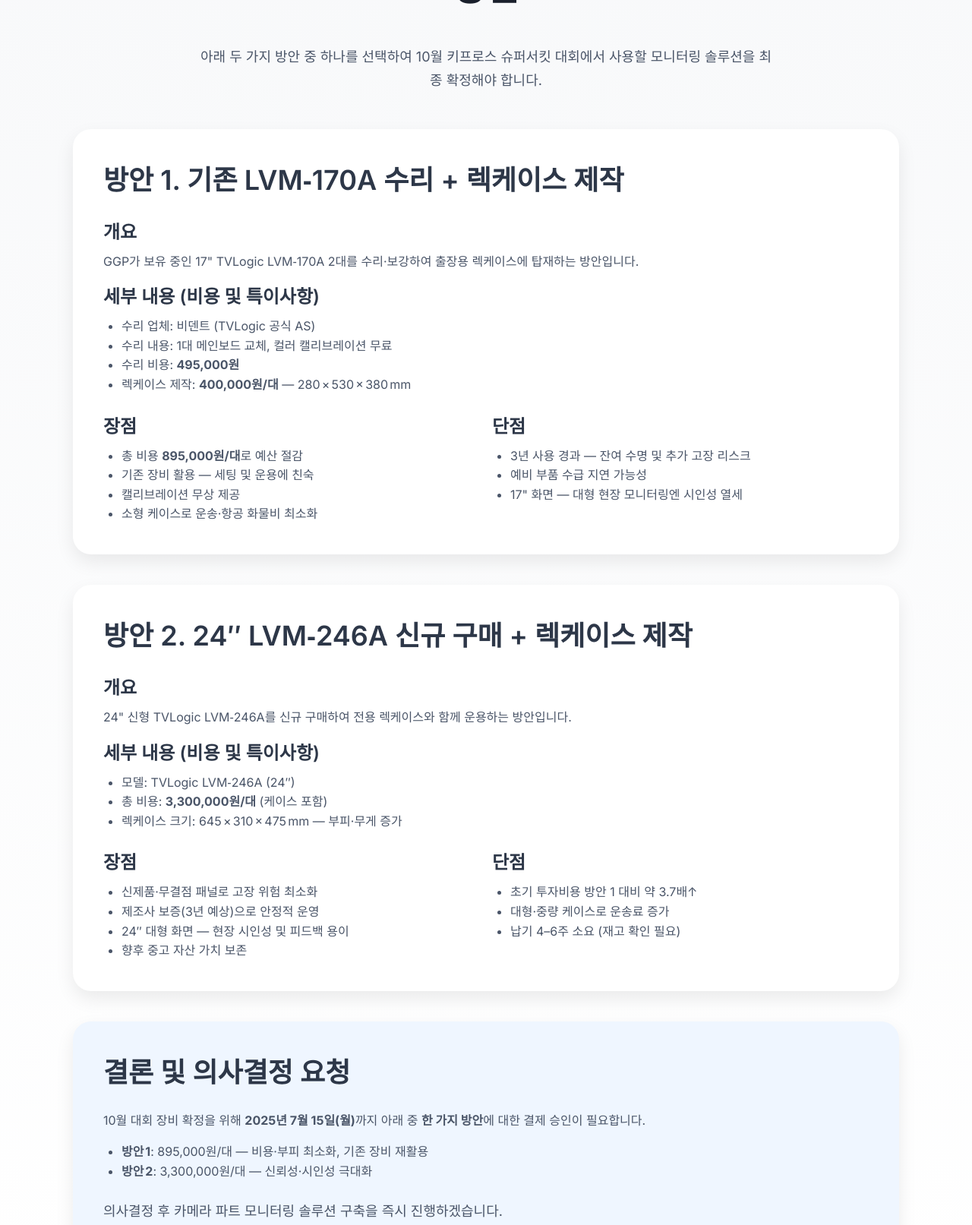
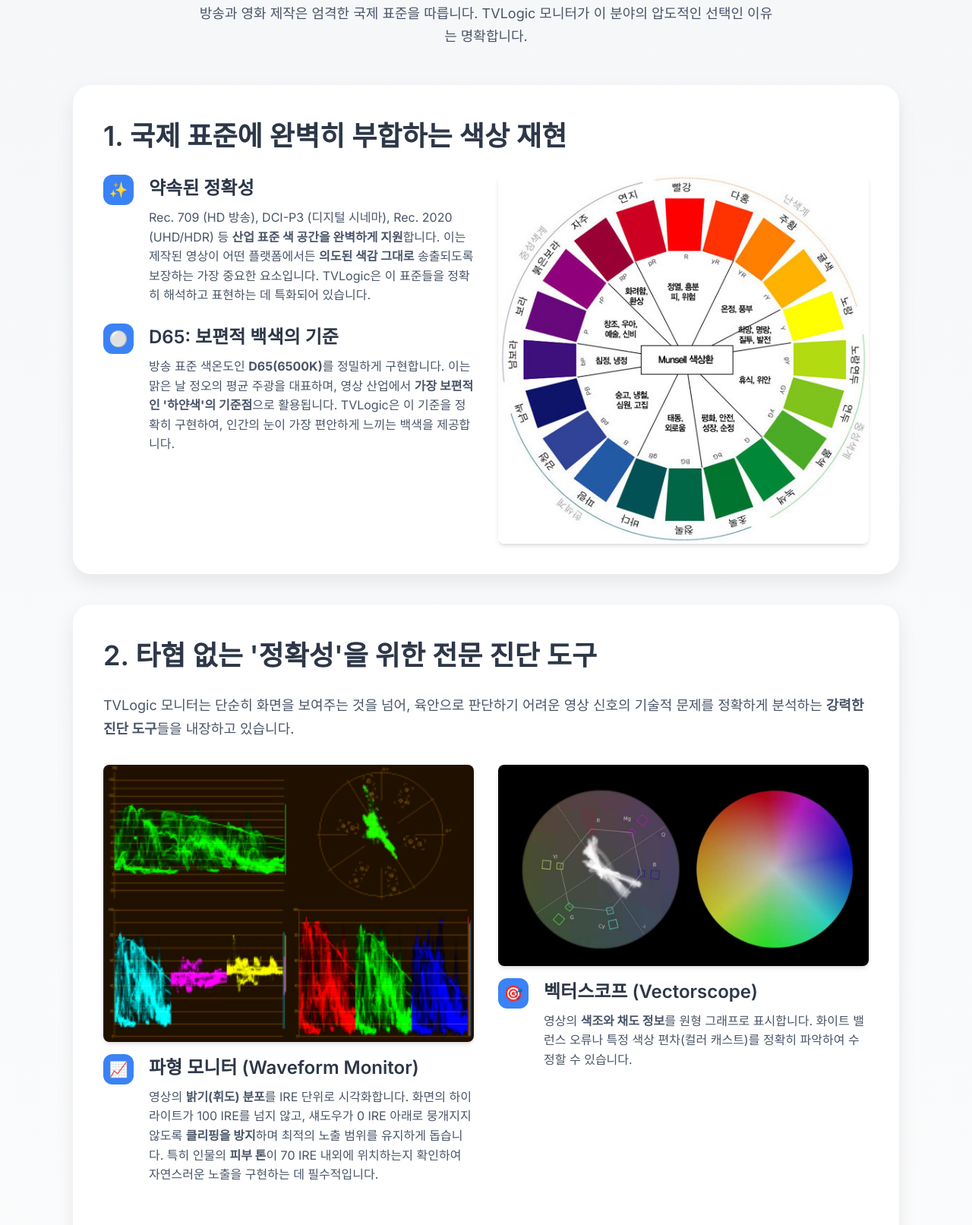
Before and after one commit to matthewkim129/TVlogic, a plain HTML site: page index.html in a window 1280 px wide. Shown: the part 2085-3698 px from the top of the page at 76% size. Drawn offline with nearby package versions, Linux system fonts and the light colour scheme.

Commit message:
index.html

```diff
--- a/index.html
+++ b/index.html
@@ -42,50 +42,110 @@
                 방송 프로덕션의 세계에서 <strong>색감의 정확성</strong>은 단순한 미학을 넘어선 핵심 가치입니다. TVLogic은 FR7, a7S3 같은 최신 카메라로 구현되는 여러분의 비전이 모든 시청자에게 왜곡 없이 전달되도록, 타협 없는 정밀함으로 무장했습니다. 애플 제품이 제공하는 '보기 좋은 색감'을 넘어, TVLogic은 <strong>'모두에게 동일한 정확한 색감'</strong>을 약속합니다.
             </p>
             <div class="bg-gray-100 rounded-xl p-8 shadow-inner">
-                <img src="hero_tvlogic.jpg" alt="TVLogic LVM-170A 모니터 화면" class="rounded-lg shadow-lg mb-4 w-full" />
+                <img src="hero_tvlogic.jpg" alt="TVLogic LVM-170A 모니터 화면" class="rounded-lg shadow-lg mb-4 w-full">
                 <p class="text-gray-600 text-sm">TVLogic 모니터는 실제 방송 현장에서 정확한 색상 모니터링을 가능하게 합니다.</p>
             </div>
         </div>
     </section>
 
-    <!-- Decision Section -->
+    <!-- Why TVLogic Section -->
     <section class="py-20 px-8 md:px-24">
         <div class="max-w-6xl mx-auto">
-            <h2 class="section-title section-heading">키프로스 슈퍼서킷 대회용 TVLogic 모니터 구매/수리 방안</h2>
+            <h2 class="section-title section-heading">TVLogic, 왜 전문가의 선택인가?</h2>
             <p class="text-lead mb-12 text-center max-w-3xl mx-auto">
-                아래 두 가지 방안 중 하나를 선택하여 10월 키프로스 슈퍼서킷 대회에서 사용할 모니터링 솔루션을 최종 확정해야 합니다.
+                방송과 영화 제작은 엄격한 국제 표준을 따릅니다. TVLogic 모니터가 이 분야의 압도적인 선택인 이유는 명확합니다.
             </p>
 
+            <!-- 1. 국제 표준에 완벽히 부합하는 색상 재현 -->
+            <div class="content-card">
+                <h3 class="sub-section-title">1. 국제 표준에 완벽히 부합하는 색상 재현</h3>
+                <div class="grid md:grid-cols-2 gap-8">
+                    <div>
+                        <div class="feature-item">
+                            <div class="feature-icon">✨</div>
+                            <div>
+                                <h4 class="feature-heading">약속된 정확성</h4>
+                                <p class="feature-description">Rec. 709 (HD 방송), DCI-P3 (디지털 시네마), Rec. 2020 (UHD/HDR) 등 <strong>산업 표준 색 공간을 완벽하게 지원</strong>합니다. 이는 제작된 영상이 어떤 플랫폼에서든 <strong>의도된 색감 그대로</strong> 송출되도록 보장하는 가장 중요한 요소입니다. TVLogic은 이 표준들을 정확히 해석하고 표현하는 데 특화되어 있습니다.</p>
+                            </div>
+                        </div>
+                        <div class="feature-item">
+                            <div class="feature-icon">⚪</div>
+                            <div>
+                                <h4 class="feature-heading">D65: 보편적 백색의 기준</h4>
+                                <p class="feature-description">방송 표준 색온도인 <strong>D65(6500K)</strong>를 정밀하게 구현합니다. 이는 맑은 날 정오의 평균 주광을 대표하며, 영상 산업에서 <strong>가장 보편적인 '하얀색'의 기준점</strong>으로 활용됩니다. TVLogic은 이 기준을 정확히 구현하여, 인간의 눈이 가장 편안하게 느끼는 백색을 제공합니다.</p>
+                            </div>
+                        </div>
+                    </div>
+                    <div>
+                        <img src="standards_chart.jpg" alt="먼셀 색상환 (Munsell Color Circle)" class="rounded-lg shadow-md w-full">
+                    </div>
+                </div>
+            </div>
+
+            <!-- 2. 타협 없는 '정확성'을 위한 전문 진단 도구 -->
+            <div class="content-card">
+                <h3 class="sub-section-title">2. 타협 없는 '정확성'을 위한 전문 진단 도구</h3>
+                <p class="text-lead mb-8">
+                    TVLogic 모니터는 단순히 화면을 보여주는 것을 넘어, 육안으로 판단하기 어려운 영상 신호의 기술적 문제를 정확하게 분석하는 <strong>강력한 진단 도구</strong>들을 내장하고 있습니다.
+                </p>
+                <div class="grid md:grid-cols-2 gap-8 mb-8">
+                    <div>
+                        <img src="waveform_graph.png" alt="파형 모니터(Waveform Monitor) 그래프" class="rounded-lg shadow-md w-full mb-4">
+                        <div class="feature-item">
+                            <div class="feature-icon">📈</div>
+                            <div>
+                                <h4 class="feature-heading">파형 모니터 (Waveform Monitor)</h4>
+                                <p class="feature-description">영상의 <strong>밝기(휘도) 분포</strong>를 IRE 단위로 시각화합니다. 화면의 하이라이트가 100 IRE를 넘지 않고, 섀도우가 0 IRE 아래로 뭉개지지 않도록 <strong>클리핑을 방지</strong>하며 최적의 노출 범위를 유지하게 돕습니다. 특히 인물의 <strong>피부 톤</strong>이 70 IRE 내외에 위치하는지 확인하여 자연스러운 노출을 구현하는 데 필수적입니다.</p>
+                            </div>
+                        </div>
+                    </div>
+                    <div>
+                        <img src="vectorscope_graph.jpg" alt="벡터스코프(Vectorscope) 그래프" class="rounded-lg shadow-md w-full mb-4">
+                        <div class="feature-item">
+                            <div class="feature-icon">🎯</div>
+                            <div>
+                                <h4 class="feature-heading">벡터스코프 (Vectorscope)</h4>
+                                <p class="feature-description">영상의 <strong>색조와 채도 정보</strong>를 원형 그래프로 표시합니다. 화이트 밸런스 오류나 특정 색상 편차(컬러 캐스트)를 정확히 파악하여 수정할 수 있습니다.</p>
+                            </div>
+                        </div>
+                    </div>
+                </div>
+            </div>
+        </div>
+    </section>
+
+    <!-- Cyprus Super Circuit Monitor Plan Section -->
+    <section id="cyprus-plan" class="py-20 px-8 md:px-24 bg-gray-50">
+        <div class="max-w-6xl mx-auto">
+            <h2 class="section-title text-center mb-12">키프로스 슈퍼서킷 대회용 TVLogic 모니터 구매/수리 방안</h2>
+
+            <div class="grid md:grid-cols-2 gap-12">
                 <!-- Option 1 -->
                 <div class="content-card">
-                <h3 class="sub-section-title">방안 1. 기존 LVM‑170A 수리 + 렉케이스 제작</h3>
-                <h4 class="feature-heading">개요</h4>
-                <p class="feature-description mb-4">GGP가 보유 중인 17&quot; TVLogic LVM‑170A 2대를 수리·보강하여 출장용 렉케이스에 탑재하는 방안입니다.</p>
-
-                <h4 class="feature-heading mt-4">세부 내용 (비용 및 특이사항)</h4>
-                <ul class="list-disc pl-6 feature-description mb-6">
+                    <h3 class="sub-section-title mb-4">1안: 기존 모니터 수리 &amp; 렉케이스 제작</h3>
+                    <p class="feature-description mb-4"><strong>개요:</strong> GGP 보유 LVM-170A 두 대 중 한 대 메인보드 교체 및 컬러 캘리브레이션 후 해외 운송을 대비한 렉케이스 제작.</p>
+                    <ul class="list-disc pl-6 space-y-2 text-gray-600 mb-4">
                         <li>수리 업체: 비덴트 (TVLogic 공식 AS)</li>
-                    <li>수리 내용: 1대 메인보드 교체, 컬러 캘리브레이션 무료</li>
+                        <li>수리 내용: 메인보드 교체 + 컬러 캘리브레이션(무료)</li>
                         <li>수리 비용: <strong>495,000원</strong></li>
-                    <li>렉케이스 제작: <strong>400,000원/대</strong> — 280 × 530 × 380 mm</li>
+                        <li>렉케이스 크기: 280mm(D) × 530mm(W) × 380mm(H)</li>
+                        <li>렉케이스 제작 비용: <strong>약 400,000원</strong></li>
+                        <li>총 예상 비용: <strong>895,000원</strong></li>
                     </ul>
-
                     <div class="grid md:grid-cols-2 gap-4">
                         <div>
-                        <h4 class="feature-heading">장점</h4>
-                        <ul class="list-disc pl-6 feature-description">
-                            <li>총 비용 <strong>895,000원/대</strong>로 예산 절감</li>
-                            <li>기존 장비 활용 — 세팅 및 운용에 친숙</li>
-                            <li>캘리브레이션 무상 제공</li>
-                            <li>소형 케이스로 운송·항공 화물비 최소화</li>
+                            <p class="feature-heading">장점</p>
+                            <ul class="list-disc pl-6 text-gray-600">
+                                <li>비용 효율적</li>
+                                <li>보유 장비 재활용으로 친숙도 높음</li>
+                                <li>AS 후 컬러 정확도 확보</li>
                             </ul>
                         </div>
                         <div>
-                        <h4 class="feature-heading">단점</h4>
-                        <ul class="list-disc pl-6 feature-description">
-                            <li>3년 사용 경과 — 잔여 수명 및 추가 고장 리스크</li>
-                            <li>예비 부품 수급 지연 가능성</li>
-                            <li>17&quot; 화면 — 대형 현장 모니터링엔 시인성 열세</li>
+                            <p class="feature-heading">단점</p>
+                            <ul class="list-disc pl-6 text-gray-600">
+                                <li>중고 장비로 향후 고장 위험 존재</li>
+                                <li>17인치로 화면 크기 제한</li>
                             </ul>
                         </div>
                     </div>
@@ -93,52 +153,48 @@
 
                 <!-- Option 2 -->
                 <div class="content-card">
-                <h3 class="sub-section-title">방안 2. 24″ LVM‑246A 신규 구매 + 렉케이스 제작</h3>
-                <h4 class="feature-heading">개요</h4>
-                <p class="feature-description mb-4">24&quot; 신형 TVLogic LVM‑246A를 신규 구매하여 전용 렉케이스와 함께 운용하는 방안입니다.</p>
-
-                <h4 class="feature-heading mt-4">세부 내용 (비용 및 특이사항)</h4>
-                <ul class="list-disc pl-6 feature-description mb-6">
-                    <li>모델: TVLogic LVM‑246A (24″)</li>
-                    <li>총 비용: <strong>3,300,000원/대</strong> (케이스 포함)</li>
-                    <li>렉케이스 크기: 645 × 310 × 475 mm — 부피·무게 증가</li>
+                    <h3 class="sub-section-title mb-4">2안: 새 모니터(LVM-246A) 구매 &amp; 렉케이스 제작</h3>
+                    <p class="feature-description mb-4"><strong>개요:</strong> 24인치 LVM-246A 신규 구매 후 전용 렉케이스 제작.</p>
+                    <ul class="list-disc pl-6 space-y-2 text-gray-600 mb-4">
+                        <li>제품: TVLogic LVM-246A (24")</li>
+                        <li>모니터 가격: <strong>2,900,000원</strong> (예상)</li>
+                        <li>렉케이스 크기: 645mm(W) × 310mm(D) × 475mm(H)</li>
+                        <li>렉케이스 제작 비용: <strong>약 400,000원</strong></li>
+                        <li>총 예상 비용: <strong>3,300,000원</strong></li>
                     </ul>
-
                     <div class="grid md:grid-cols-2 gap-4">
                         <div>
-                        <h4 class="feature-heading">장점</h4>
-                        <ul class="list-disc pl-6 feature-description">
-                            <li>신제품·무결점 패널로 고장 위험 최소화</li>
-                            <li>제조사 보증(3년 예상)으로 안정적 운영</li>
-                            <li>24″ 대형 화면 — 현장 시인성 및 피드백 용이</li>
-                            <li>향후 중고 자산 가치 보존</li>
+                            <p class="feature-heading">장점</p>
+                            <ul class="list-disc pl-6 text-gray-600">
+                                <li>신제품으로 고장 위험 낮음</li>
+                                <li>더 큰 화면(24")으로 편의성 향상</li>
+                                <li>보증기간 포함</li>
                             </ul>
                         </div>
                         <div>
-                        <h4 class="feature-heading">단점</h4>
-                        <ul class="list-disc pl-6 feature-description">
-                            <li>초기 투자비용 방안 1 대비 약 3.7배↑</li>
-                            <li>대형·중량 케이스로 운송료 증가</li>
-                            <li>납기 4–6주 소요 (재고 확인 필요)</li>
+                            <p class="feature-heading">단점</p>
+                            <ul class="list-disc pl-6 text-gray-600">
+                                <li>고비용</li>
+                                <li>케이스 및 장비 무게 증가</li>
                             </ul>
                         </div>
                     </div>
                 </div>
+            </div>
 
-            <!-- Conclusion -->
-            <div class="content-card bg-blue-50">
-                <h3 class="sub-section-title">결론 및 의사결정 요청</h3>
-                <p class="feature-description mb-4">
-                    10월 대회 장비 확정을 위해 <strong>2025년 7월 15일(월)</strong>까지 아래 중 <strong>한 가지 방안</strong>에 대한 결제 승인이 필요합니다.
-                </p>
-                <ul class="list-disc pl-6 feature-description mb-6">
-                    <li><strong>방안 1</strong>: 895,000원/대 — 비용·부피 최소화, 기존 장비 재활용</li>
-                    <li><strong>방안 2</strong>: 3,300,000원/대 — 신뢰성·시인성 극대화</li>
-                </ul>
-                <p class="text-lead">의사결정 후 카메라 파트 모니터링 솔루션 구축을 즉시 진행하겠습니다.</p>
+            <!-- Conclusion Card -->
+            <div class="content-card mt-12">
+                <h3 class="sub-section-title mb-4">결론 및 의사결정 요청</h3>
+                <p class="text-lead mb-4">카메라 파트의 모니터링 업무를 원활히 마무리하기 위해 <strong>1안(수리)</strong> 또는 <strong>2안(신규 구매)</strong> 중 하나를 선택해야 합니다. 예산, 장비 신뢰성, 운송 편의성을 고려하여 최종 결정을 내려주시기 바랍니다.</p>
+                <p class="text-gray-700">결제가 지연될 경우 장비 수급 및 제작 일정에 차질이 생길 수 있으므로 빠른 의사결정을 부탁드립니다.</p>
             </div>
         </div>
     </section>
 
+    <!-- Footer -->
+    <footer class="py-12 text-center text-gray-500 text-sm">
+        © 2025 GG Production. All rights reserved.
+    </footer>
+
 </body>
 </html>
```
Lines whose indentation alone changed are shown as unchanged.
